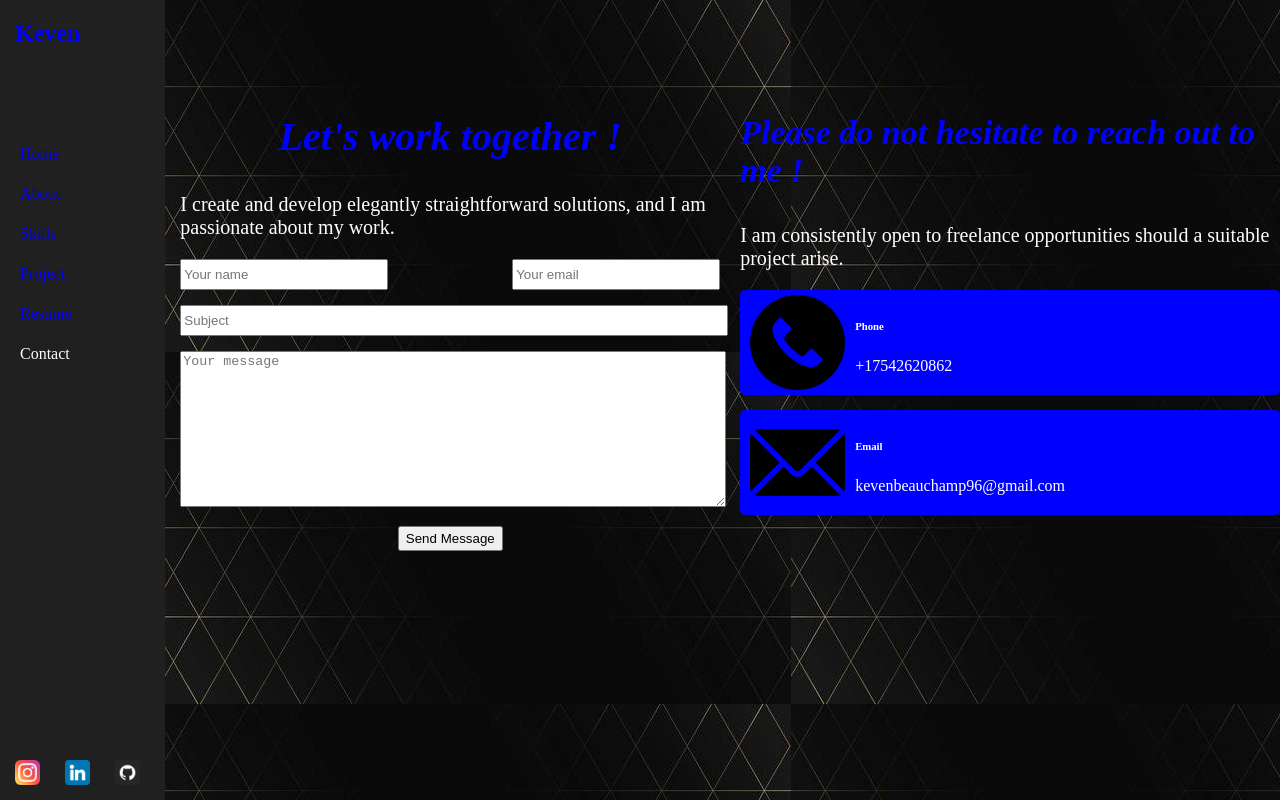
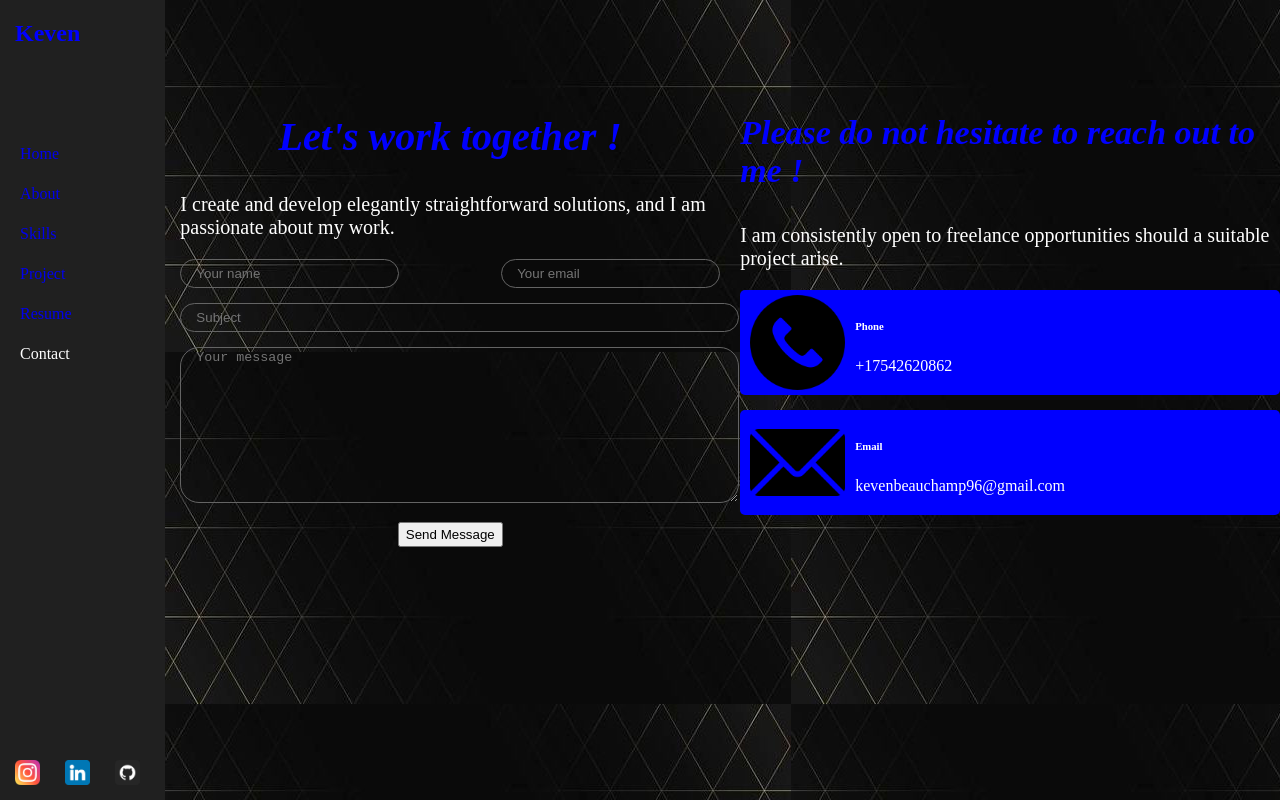
Before and after one commit to KevenBeauchamp/portfolioKWI, a React (Vite) app: page /contact in a window 1280 px wide. Shown: the top 800 px of the page. Built offline with nearby package versions, Linux system fonts and the light colour scheme; no server answers.

Commit message:
contact is good the both version

```diff
--- a/index.html
+++ b/index.html
@@ -11,55 +11,3 @@
     <script type="module"  src="/src/main.jsx"></script>
   </body>
 </html>
-
-
-
-
-Play
-
-
-00:00
-00:00
-Mute
-
-Settings
-Solving Coding Challenges – a Framework
-Solving coding problems is a part of the software engineer job interview process. Essentially, writing code is problem-solving. The good news is that any coding problem can easily be solved by following some predefined steps that allow engineers to approach that problem effectively.
-
-Proficiency in software development is often associated with the ability to write complex code in a short span of time. However, in practice, tackling coding challenges quickly and efficiently is more of an art and comes with practice.
-
-At its core, software programming teaches you to think analytically and determine the best possible solution to a problem — something that is a trait among all successful software developers.
-
-Here is a 4-step framework that you can use to solve coding challenges during interviews, and even at work
-Understand and appreciate the problem statement.
-Did you fully understand the problem?
-Do you know what inputs are required?
-Do you know what the desirable output is?
-Does it give you enough information?
-Break down the problem into functions.
-Define the problem statement into various functions or modules.
-Does each module solve a specific subset of the problem?
-Can the functions/modules be reused?
-Apply common patterns or language constructs that you already know for the problem.
-Do you see a common pattern that you can use?
-Do you see a loop to use or a language function that might make things easy?
-Pseudocode your proposed solution.
-Start coding.
-This is the best place to start really coding.
-Ignore difficult parts for now – begin by solving a simpler sub-part.
-Run the code as you work and let errors show you where you can correct the code.
-Start with input gathering, then processing logic, and then output.
-Compare your solution for its accuracy and completeness relative to the problem statement.
-If time permits, optimize the solution by looking at various alternatives to shorten the code or increase its efficiency.
-Coding Challenge Practice 1: Simple Problem
-For the easy problem below, you can choose between JavaScript or Python language to code. You can use any IDE of your choice on your local machine. Use the 4-step framework to assess and code the problem.
-
-Task
-Write a function that takes two integers namely hours & minutes, converts them to seconds, and adds them together to display the total seconds.
-
-You will get a chance to compare your code with a proposed solution in the following lab.
-
-ask
-Create a function that takes an array of any items, removes all duplicate items (items with the same name or number-case sensitive), and returns a new array in the same sequence as the old array without any duplicates.
-
-You will get a chance to compare your code with a proposed solution in the following lab.
--- a/src/css/Contact.module.css
+++ b/src/css/Contact.module.css
@@ -89,3 +89,11 @@
     justify-content:  center;
     display: flex;
 }
+
+.inputTry{
+    background: none;
+    border: 1px solid #646464;
+    border-radius: 19px;
+    color: white;
+    padding-left: 15px;
+}
--- a/src/pages/Conatct.jsx
+++ b/src/pages/Conatct.jsx
@@ -83,6 +83,7 @@ export default function ContactPage(){
                                     value={formDetails.name}
                                     required
                                     placeholder="Your name"
+                                    className={classes.inputTry}
                                     onChange={(e) => onFormUpdate("name", e.target.value)}
                                 />
                             </div>
@@ -93,6 +94,7 @@ export default function ContactPage(){
                                     value={formDetails.email}
                                     required
                                     placeholder="Your email"
+                                    className={classes.inputTry}
                                     onChange={(e) => onFormUpdate("email", e.target.value)}
                                 />
                             </div>
@@ -104,6 +106,7 @@ export default function ContactPage(){
                                 required
                                 name="subject" id=""
                                 placeholder="Subject"
+                                className={classes.inputTry}
                                 onChange={(e) => onFormUpdate("subject", e.target.value)}
                             />
                         </div>
@@ -113,6 +116,7 @@ export default function ContactPage(){
                                 value={formDetails.message}
                                 placeholder="Your message"
                                 required
+                                className={classes.inputTry}
                                 id=""
                                 onChange={(e) => onFormUpdate("message", e.target.value)}
 
```
